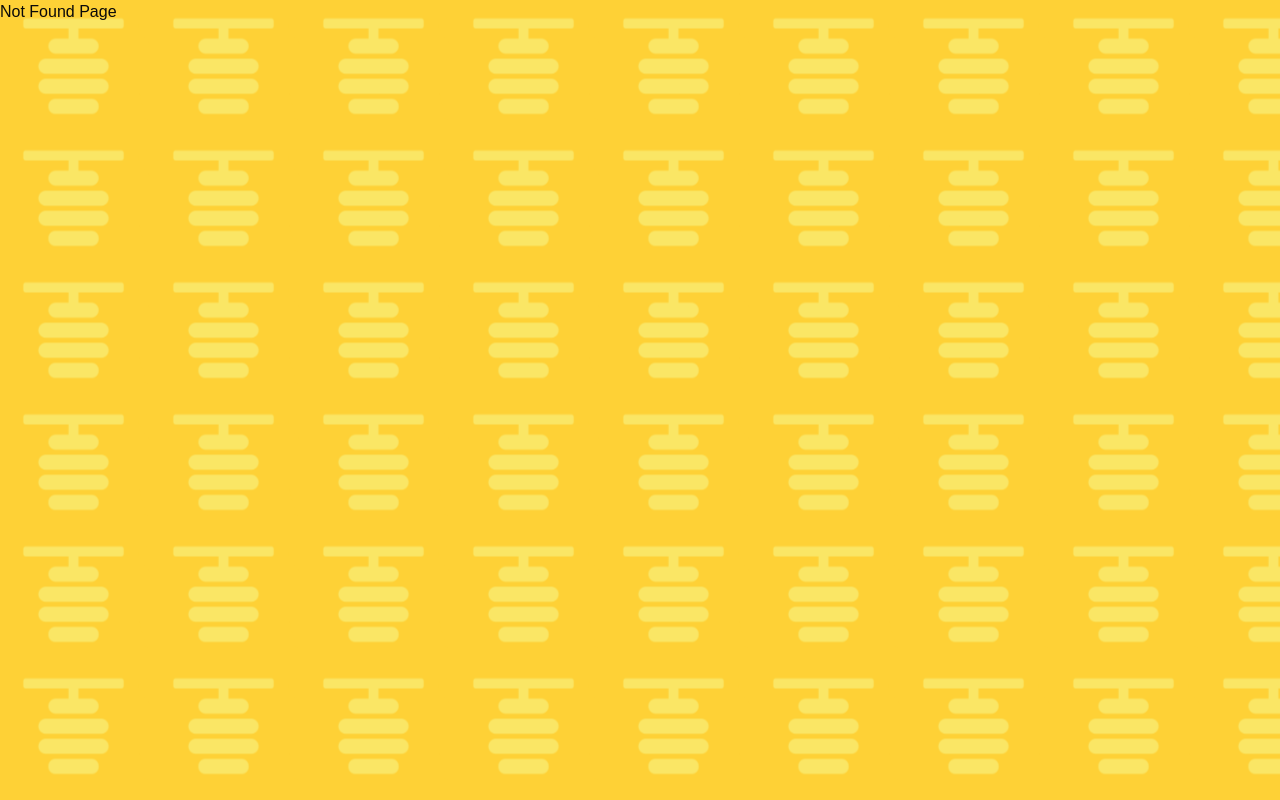
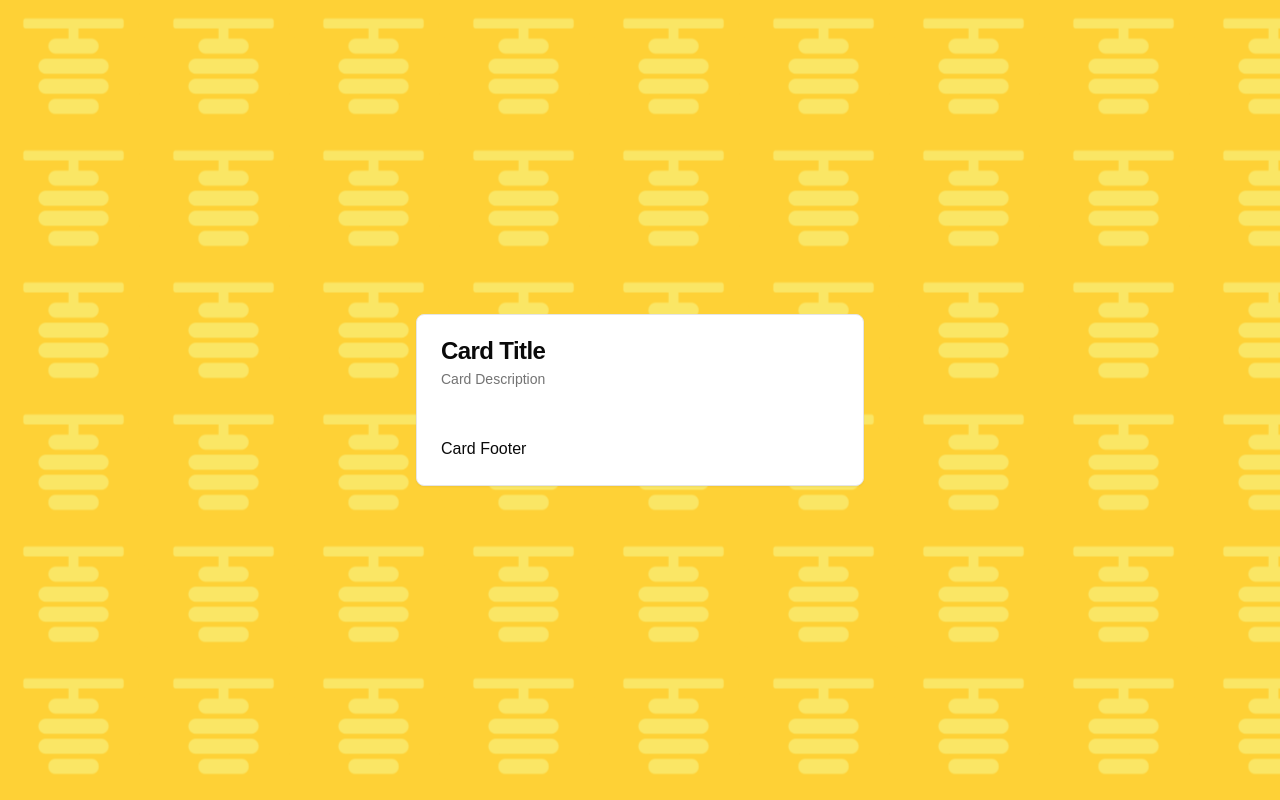
Before and after one commit to Cremacious/beehive-books, a Next.js app: page /sign-in in a window 1280 px wide. Before the commit this address had no page. Built offline with nearby package versions, Linux system fonts and the light colour scheme.

Commit message:
Sign in pages created

```diff
--- /dev/null
+++ b/app/(auth)/sign-in/SignInForm.tsx
@@ -0,0 +1,26 @@
+'use client';
+// import { Button } from '@/components/ui/button';
+// import {
+//   Form,
+//   FormControl,
+//   FormDescription,
+//   FormField,
+//   FormItem,
+//   FormLabel,
+//   FormMessage,
+// } from '@/components/ui/form';
+// import { Input } from '@/components/ui/input';
+
+const SignInForm = () => {
+  return (
+    <>
+      <form>
+        <div className="space-y-4">
+          <div></div>
+        </div>
+      </form>
+    </>
+  );
+};
+
+export default SignInForm;
--- /dev/null
+++ b/app/(auth)/sign-in/page.tsx
@@ -0,0 +1,34 @@
+import {
+  Card,
+  CardContent,
+  CardDescription,
+  CardFooter,
+  CardHeader,
+  CardTitle,
+} from '@/components/ui/card';
+import SignInForm from './SignInForm';
+
+const SignInPage = () => {
+  return (
+    <>
+      <div className="flex min-h-screen items-center justify-center">
+        <div className="w-full max-w-md">
+          <Card>
+            <CardHeader>
+              <CardTitle>Card Title</CardTitle>
+              <CardDescription>Card Description</CardDescription>
+            </CardHeader>
+            <CardContent>
+              <SignInForm />
+            </CardContent>
+            <CardFooter>
+              <p>Card Footer</p>
+            </CardFooter>
+          </Card>
+        </div>
+      </div>
+    </>
+  );
+};
+
+export default SignInPage;
--- /dev/null
+++ b/app/(root)/dashboard/page.tsx
@@ -0,0 +1,13 @@
+const DashboardPage = () => {
+  return (
+    <>
+      <section>
+        <div className="container mx-auto rounded-2xl bg-white p-2 text-white shadow-xl">
+          <div className="rounded-2xl bg-beeDark p-4">Container</div>
+        </div>
+      </section>
+    </>
+  );
+};
+
+export default DashboardPage;
--- a/app/(root)/page.tsx
+++ b/app/(root)/page.tsx
@@ -1,9 +1,16 @@
-
+import { Button } from '@/components/ui/button';
+import Link from 'next/link';
 
 export default function Home() {
-  return <div>Hello world
-
-
-
-  </div>;
+  return (
+    <div>
+      Hello world
+      <Button asChild>
+        <Link href="/sign-in">Sign In</Link>
+      </Button>
+      <Button asChild>
+        <Link href="/sign-up">Sign Up</Link>
+      </Button>
+    </div>
+  );
 }
--- a/components/shared/Header/UserHeader.tsx
+++ b/components/shared/Header/UserHeader.tsx
@@ -14,7 +14,7 @@ const Header = () => {
   ];
 
   return (
-    <nav className="">
+    <nav className="mb-4">
       <div className="flex flex-row justify-between bg-beeDark p-2">
         <Link href={'/'}>
           <Image className="" src={logo} alt="beehive books" width="200" />
--- a/components/ui/form.tsx
+++ b/components/ui/form.tsx
@@ -5,11 +5,11 @@ import * as LabelPrimitive from "@radix-ui/react-label"
 import { Slot } from "@radix-ui/react-slot"
 import {
   Controller,
-  ControllerProps,
-  FieldPath,
-  FieldValues,
   FormProvider,
   useFormContext,
+  type ControllerProps,
+  type FieldPath,
+  type FieldValues,
 } from "react-hook-form"
 
 import { cn } from "@/lib/utils"
@@ -147,7 +147,7 @@ const FormMessage = React.forwardRef<
   React.HTMLAttributes<HTMLParagraphElement>
 >(({ className, children, ...props }, ref) => {
   const { error, formMessageId } = useFormField()
-  const body = error ? String(error?.message) : children
+  const body = error ? String(error?.message ?? "") : children
 
   if (!body) {
     return null
```
Also changed, not shown: package.json (+4 -4 lines), 1 other file (tests, documents, lock files or other folders).
